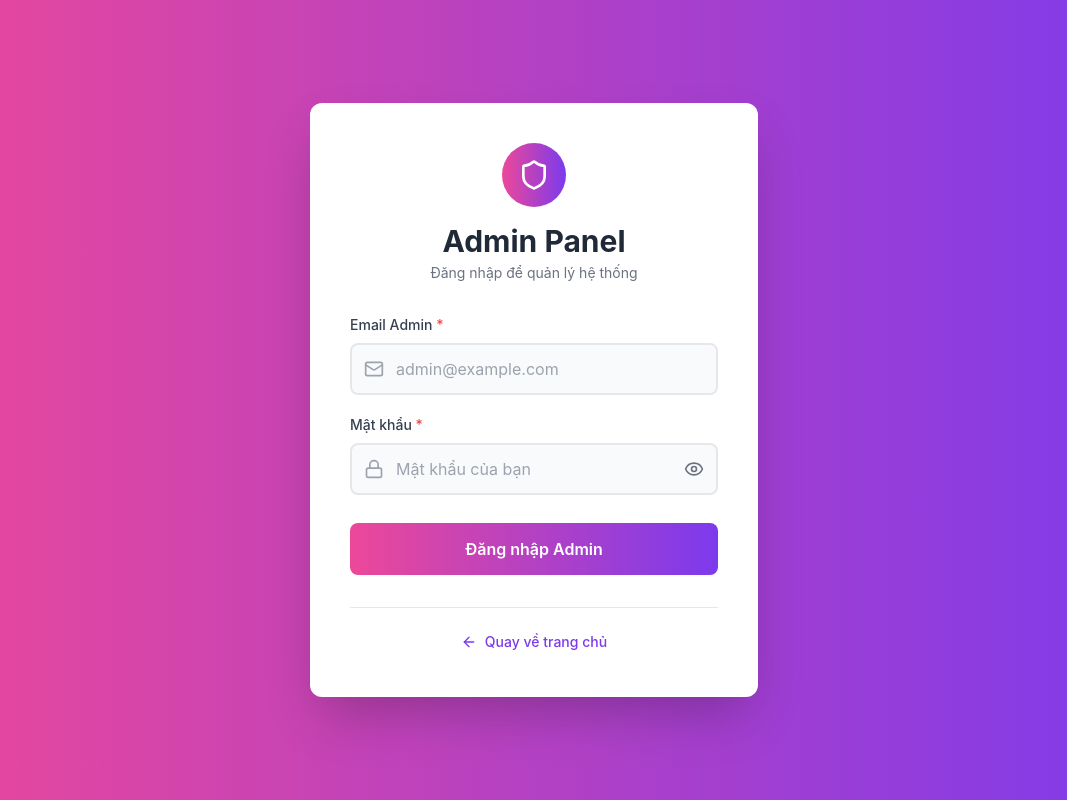
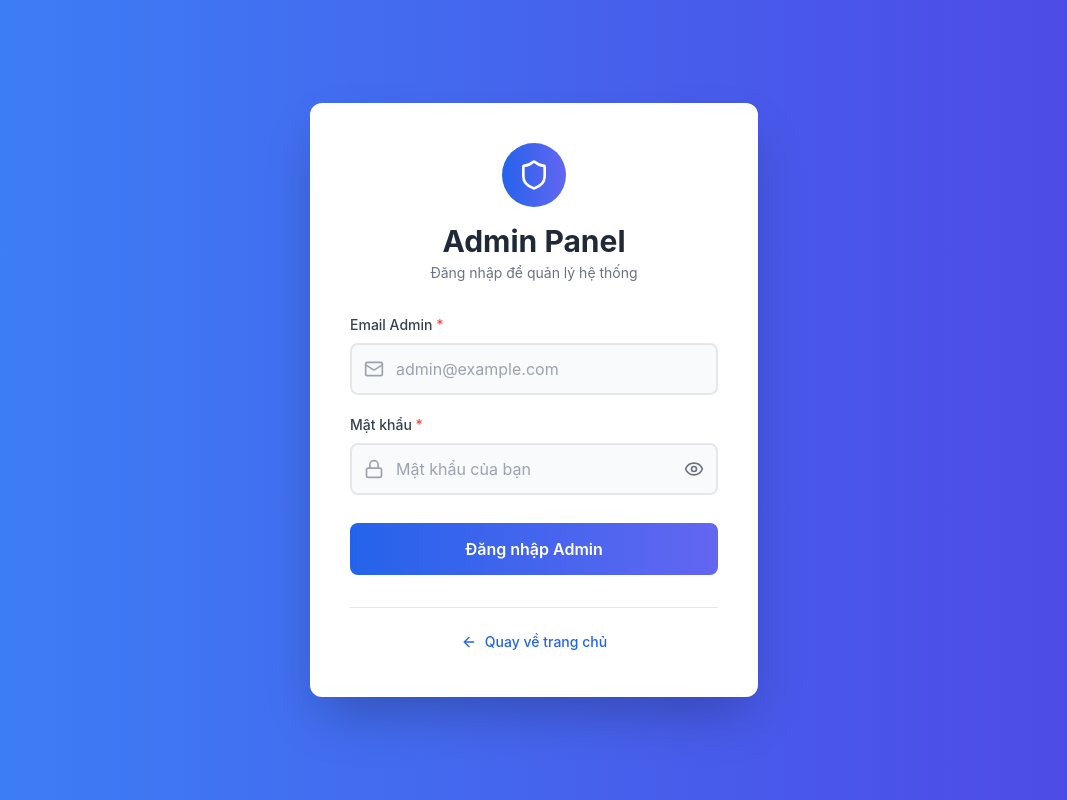
Before and after one commit to MarcoHoang/rental-house-frontend, a React (Vite) app: page /admin/login in a window 1280 px wide. Shown: the whole page, without its empty margins (106-1173 px from the left). Built offline with nearby package versions, Linux system fonts and the light colour scheme; no server answers.

Commit message:
update API and components Admin

```diff
--- a/src/components/admin/AdminLogin.jsx
+++ b/src/components/admin/AdminLogin.jsx
@@ -1,14 +1,11 @@
-// src/components/admin/AdminLogin.jsx (Đã sửa - Chỉ dùng Tailwind CSS)
-
 import React, { useState } from "react";
 import { useNavigate } from "react-router-dom";
 import { Shield, Mail, Lock, Eye, EyeOff, ArrowLeft } from "lucide-react";
-import LoadingSpinner from "@/components/common/LoadingSpinner.jsx"; // Đảm bảo đường dẫn đúng
+import LoadingSpinner from "@/components/common/LoadingSpinner.jsx";
 import { adminAuth } from "@/api/authApi.jsx";
 import { jwtDecode } from "jwt-decode";
 
 const AdminLogin = () => {
-  // --- TOÀN BỘ LOGIC CỦA BẠN ĐƯỢC GIỮ NGUYÊN ---
   const [formData, setFormData] = useState({ email: "", password: "" });
   const [loading, setLoading] = useState(false);
   const [error, setError] = useState("");
@@ -55,15 +52,12 @@ const AdminLogin = () => {
       setLoading(false);
     }
   };
-  // --- KẾT THÚC PHẦN LOGIC ---
 
   return (
-    // Sử dụng nền gradient tương tự trang user login nhưng với tông màu hồng-tím
-    <div className="min-h-screen flex items-center justify-center bg-gradient-to-r from-pink-500 to-violet-600 p-4">
+    <div className="min-h-screen flex items-center justify-center bg-gradient-to-r from-blue-500 to-indigo-600 p-4">
       <div className="bg-white p-8 sm:p-10 rounded-xl shadow-2xl w-full max-w-md relative">
-        {/* Phần tiêu đề */}
         <div className="text-center mb-8">
-          <div className="inline-flex items-center justify-center w-16 h-16 bg-gradient-to-r from-pink-500 to-violet-600 rounded-full mb-4">
+          <div className="inline-flex items-center justify-center w-16 h-16 bg-gradient-to-r from-blue-600 to-indigo-500 rounded-full mb-4">
             <Shield className="text-white" size={32} />
           </div>
           <h1 className="text-gray-800 text-2xl sm:text-3xl font-bold mb-1">
@@ -72,16 +66,13 @@ const AdminLogin = () => {
           <p className="text-gray-500 text-sm">Đăng nhập để quản lý hệ thống</p>
         </div>
 
-        {/* Form đăng nhập */}
         <form onSubmit={handleSubmit} className="flex flex-col gap-5">
-          {/* Hộp thông báo lỗi */}
           {error && (
             <div className="p-3.5 rounded-lg text-sm text-center border-l-4 bg-red-100 text-red-800 border-red-500">
               {error}
             </div>
           )}
 
-          {/* Trường Email Admin */}
           <div>
             <label
               htmlFor="email"
@@ -99,13 +90,11 @@ const AdminLogin = () => {
                 value={formData.email}
                 onChange={handleChange}
                 required
-                // Áp dụng style tương tự trang user login
-                className="w-full py-3 px-4 pl-11 border-2 border-gray-200 rounded-lg text-base transition-all bg-gray-50 focus:outline-none focus:border-violet-600 focus:bg-white focus:ring-4 focus:ring-violet-600/10"
+                className="w-full py-3 px-4 pl-11 border-2 border-gray-200 rounded-lg text-base transition-all bg-gray-50 focus:outline-none focus:border-blue-600 focus:bg-white focus:ring-4 focus:ring-blue-600/10"
               />
             </div>
           </div>
 
-          {/* Trường Mật khẩu */}
           <div>
             <label
               htmlFor="password"
@@ -123,7 +112,7 @@ const AdminLogin = () => {
                 value={formData.password}
                 onChange={handleChange}
                 required
-                className="w-full py-3 px-4 pl-11 pr-12 border-2 border-gray-200 rounded-lg text-base transition-all bg-gray-50 focus:outline-none focus:border-violet-600 focus:bg-white focus:ring-4 focus:ring-violet-600/10"
+                className="w-full py-3 px-4 pl-11 pr-12 border-2 border-gray-200 rounded-lg text-base transition-all bg-gray-50 focus:outline-none focus:border-blue-600 focus:bg-white focus:ring-4 focus:ring-blue-600/10"
               />
               <button
                 type="button"
@@ -135,22 +124,19 @@ const AdminLogin = () => {
             </div>
           </div>
 
-          {/* Nút Đăng nhập Admin */}
           <button
             type="submit"
             disabled={loading}
-            // Áp dụng style nút tương tự trang user login
-            className="bg-gradient-to-r from-pink-500 to-violet-600 text-white p-3.5 border-none rounded-lg text-base font-semibold cursor-pointer transition-all min-h-[48px] flex items-center justify-center mt-2 hover:-translate-y-0.5 hover:shadow-lg disabled:bg-gray-400 disabled:from-gray-400 disabled:to-gray-400 disabled:cursor-not-allowed disabled:hover:translate-y-0 disabled:hover:shadow-none"
+            className="bg-gradient-to-r from-blue-600 to-indigo-500 text-white p-3.5 border-none rounded-lg text-base font-semibold cursor-pointer transition-all min-h-[48px] flex items-center justify-center mt-2 hover:-translate-y-0.5 hover:shadow-lg disabled:bg-gray-400 disabled:from-gray-400 disabled:to-gray-400 disabled:cursor-not-allowed disabled:hover:translate-y-0 disabled:hover:shadow-none"
           >
             {loading ? <LoadingSpinner /> : "Đăng nhập Admin"}
           </button>
         </form>
 
-        {/* Liên kết quay về trang chủ */}
         <div className="text-center mt-8 pt-6 border-t border-gray-200">
           <a
             href="/"
-            className="text-violet-600 no-underline text-sm font-medium inline-flex items-center gap-2 transition-colors hover:text-violet-800 hover:underline"
+            className="text-blue-600 no-underline text-sm font-medium inline-flex items-center gap-2 transition-colors hover:text-blue-800 hover:underline"
           >
             <ArrowLeft size={16} />
             Quay về trang chủ
```
